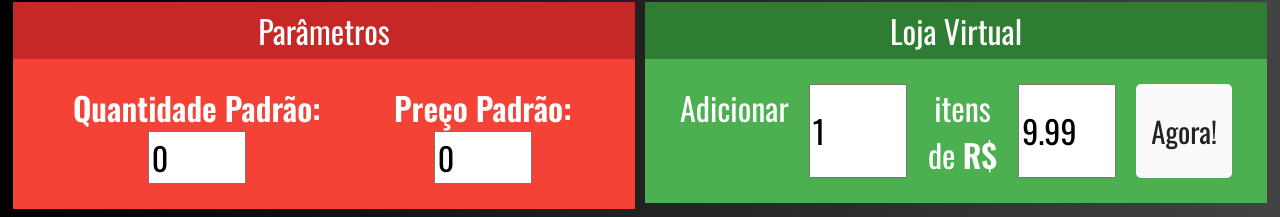
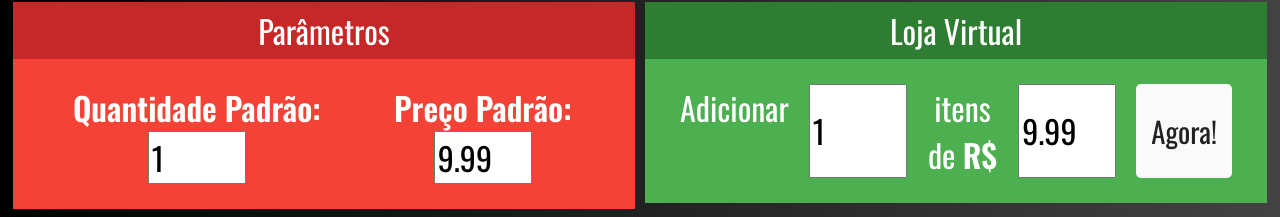
Before and after one commit to caiobozato/vuex, a Vue app: page / in a window 1280 px wide. Shown: the part 183-400 px from the top of the page. Built offline with nearby package versions, Linux system fonts and the light colour scheme.

Commit message:
Added two-way data bind

```diff
--- a/src/components/Carrinho.vue
+++ b/src/components/Carrinho.vue
@@ -26,11 +26,19 @@
 </template>
 
 <script>
+//2nd method:
+import { mapGetters } from 'vuex';
+
 export default {
     computed: {
-        total() {
-            return this.$store.getters.valorTotal;
-        },
+        //2nd method:
+        ...mapGetters({
+            total: 'valorTotal'
+        }),
+        //1st method:
+        // total() {
+        //     return this.$store.getters.valorTotal;
+        // },
         produtos(){
             return this.$store.state.produtos;
             //returns the products array from $store.state
--- a/src/components/Loja.vue
+++ b/src/components/Loja.vue
@@ -11,16 +11,27 @@
 </template>
 
 <script>
+//2nd method:
+import { mapMutations } from 'vuex';
 
 export default {
     data() {
         return {
-            sequencia: 1,
-            quantidade: 1,
-            preco: 9.99,
+            sequencia: 1
+        }
+    },
+    computed: {
+        quantidade() {
+            return this.$store.state.quantidade;
+        },
+        preco() {
+            return this.$store.state.preco;
         }
     },
     methods: {
+        //2nd method:
+        ...mapMutations(['adicionarProduto']),
+
         adicionar() {
             const produto = {
                 id: this.sequencia,
@@ -30,11 +41,13 @@ export default {
             }
             this.sequencia++
             // eslint-disable-next-line
-            //this.$store.state.produtos.push(produto);
 
+            //1st method
+            //this.$store.commit('adicionarProduto', produto);
+            //Here I'm commiting the mutation into the state using 'commit' command, passing as parameters the mutation I created with name of 'adicionarProduto' and passing the 'produto' as the payload.
 
-            this.$store.commit('adicionarProduto', produto);
-            //Here I'm commiting the mutation into the state using 'commit' command, passing as parameters the mutation I created with name of 'adicionarProduto' and passing the 'produto' as the payload.
+            //2nd method
+            this.adicionarProduto(produto);
         }
     }
 }
--- a/src/components/Parametros.vue
+++ b/src/components/Parametros.vue
@@ -15,10 +15,22 @@
 
 <script>
 export default {
-    data() {
-        return {
-            quantidade: 0,
-            preco: 0
+    computed: {
+        quantidade: {
+            get() {
+                return this.$store.state.quantidade;
+            },
+            set(valor) {
+                this.$store.commit('adicionarQuantidade', valor);
+            }
+        },
+        preco: {
+            get() {
+                return this.$store.state.preco;
+            },
+            set(valor) {
+                this.$store.commit('adicionarPreco', valor);
+            }
         }
     }
 }
--- a/src/store/store.js
+++ b/src/store/store.js
@@ -5,7 +5,9 @@ Vue.use(Vuex);
 
 export default new Vuex.Store({
     state: {
-        produtos: []
+        produtos: [],
+        quantidade: 1,
+        preco: 9.99
     },
     getters: {
         valorTotal(state){
@@ -15,6 +17,12 @@ export default new Vuex.Store({
     mutations: {
         adicionarProduto(state, payload) {
             state.produtos.push(payload);
+        },
+        adicionarQuantidade(state, payload){
+            state.quantidade = payload;
+        },
+        adicionarPreco(state, payload){
+            state.preco = payload;
         }
         //payload is the argument we want to pass through the mutation
     }
```
